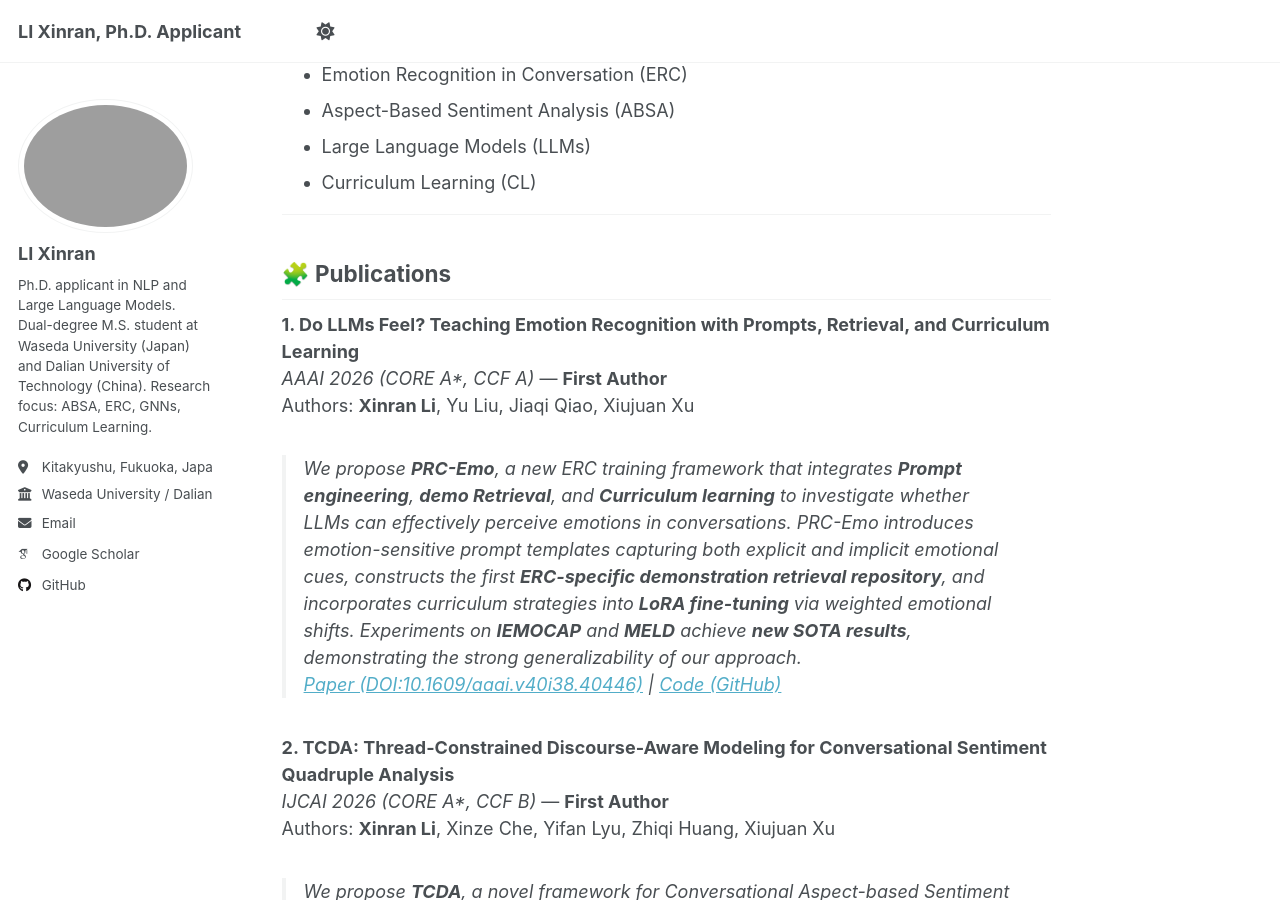
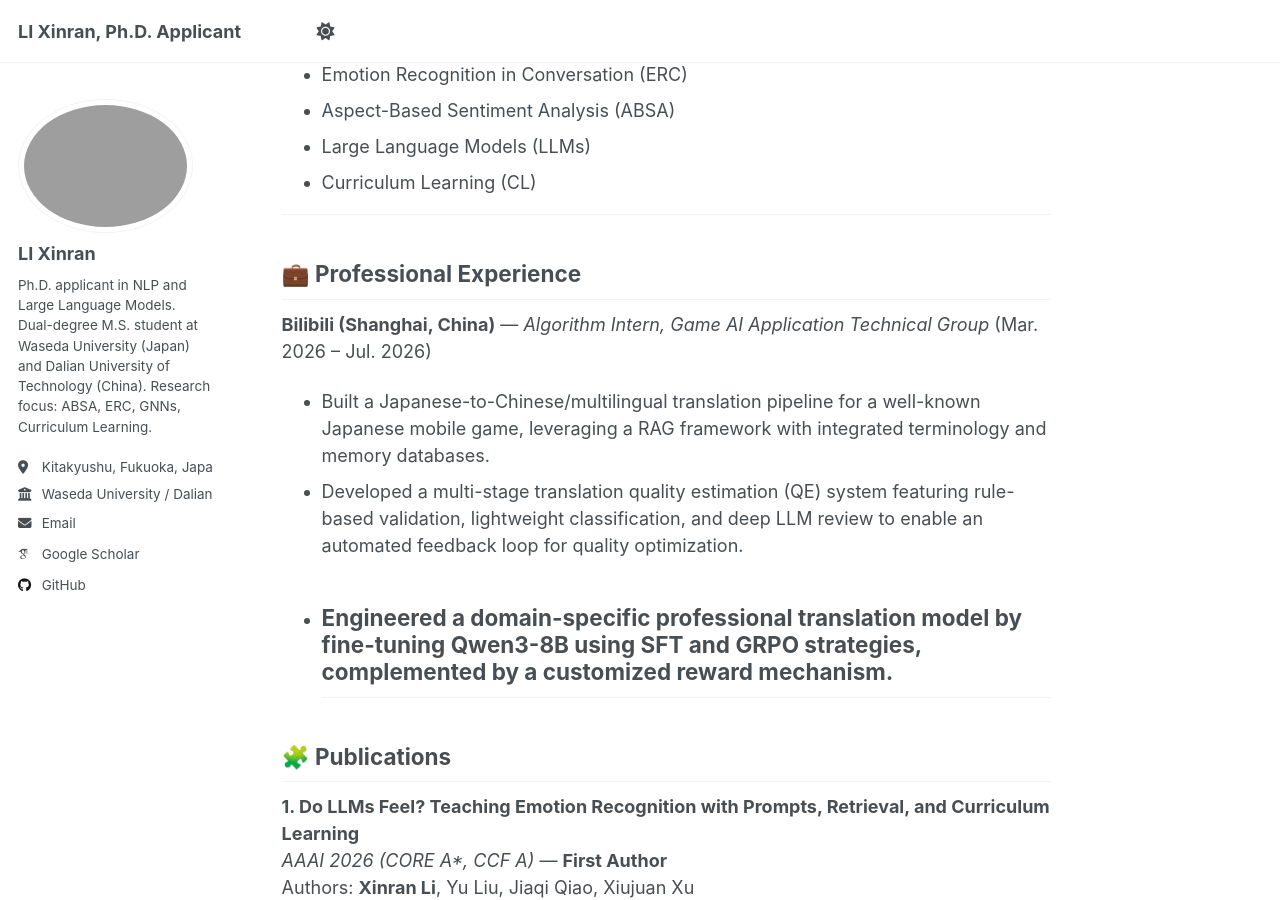
Before and after one commit to LiXinran6/LiXinran6.github.io, a Jekyll site: the page built from _pages/about.md, in a window 1280 px wide and 900 px high, scrolled down 1181 px. Built offline with Jekyll 4.4.1, drawn with Linux system fonts in a browser that asks for light colours; some web fonts are replaced; a script that is not in the unit is left out.

Commit message:
Add professional experience section to about page
Added professional experience section detailing internship at Bilibili, including contributions to translation pipeline and quality estimation system.

```diff
--- a/_pages/about.md
+++ b/_pages/about.md
@@ -42,6 +42,14 @@ My research focuses on **Emotion Recognition in Conversation (ERC)** and **Aspec
 - Large Language Models (LLMs)
 - Curriculum Learning (CL)
 
+---
+## 💼 Professional Experience
+
+**Bilibili (Shanghai, China)** — *Algorithm Intern, Game AI Application Technical Group* (Mar. 2026 – Jul. 2026)
+
+- Built a Japanese-to-Chinese/multilingual translation pipeline for a well-known Japanese mobile game, leveraging a RAG framework with integrated terminology and memory databases.
+- Developed a multi-stage translation quality estimation (QE) system featuring rule-based validation, lightweight classification, and deep LLM review to enable an automated feedback loop for quality optimization.
+- Engineered a domain-specific professional translation model by fine-tuning Qwen3-8B using SFT and GRPO strategies, complemented by a customized reward mechanism.
 ---
 
 ## 🧩 Publications
```
